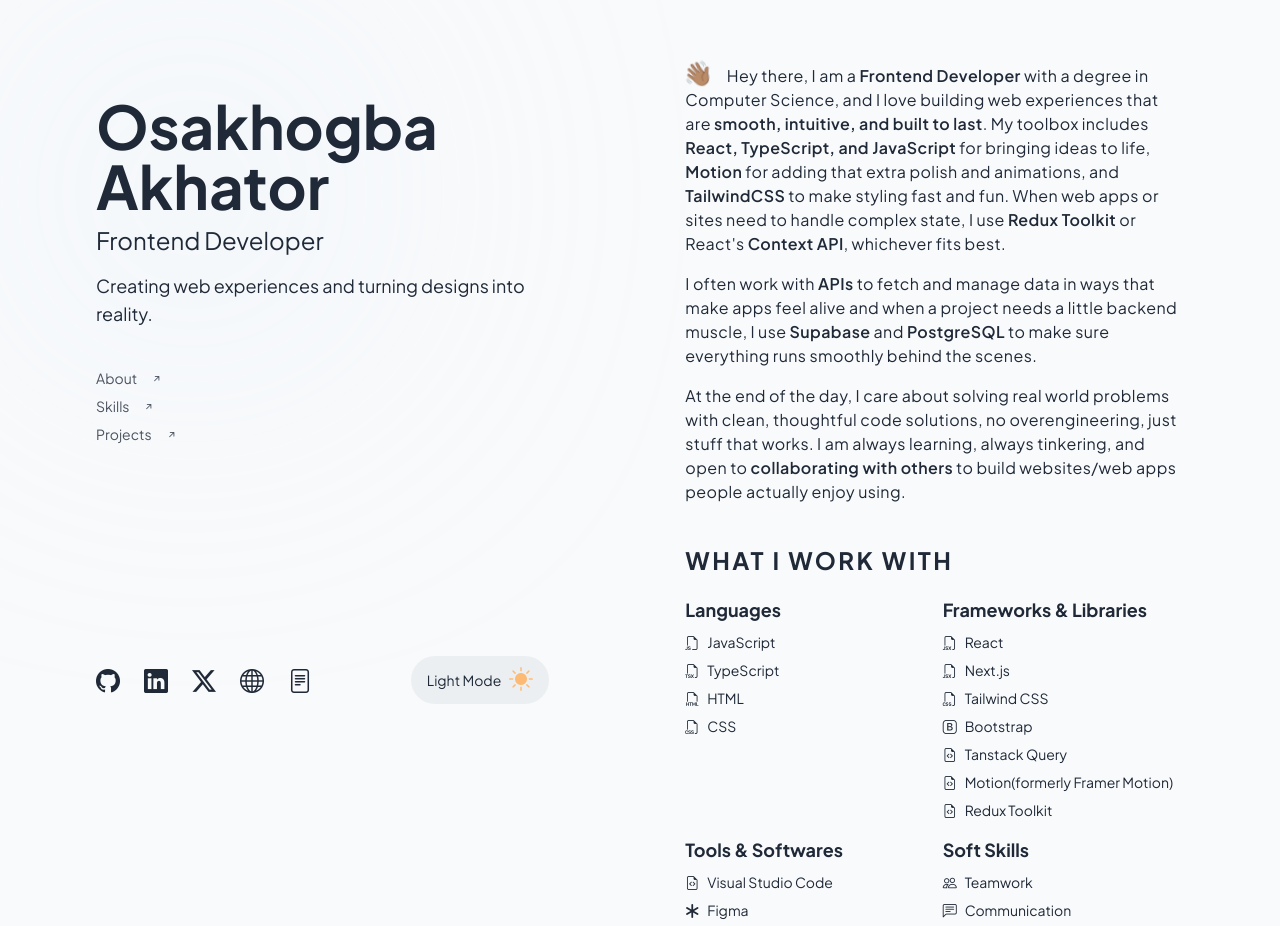
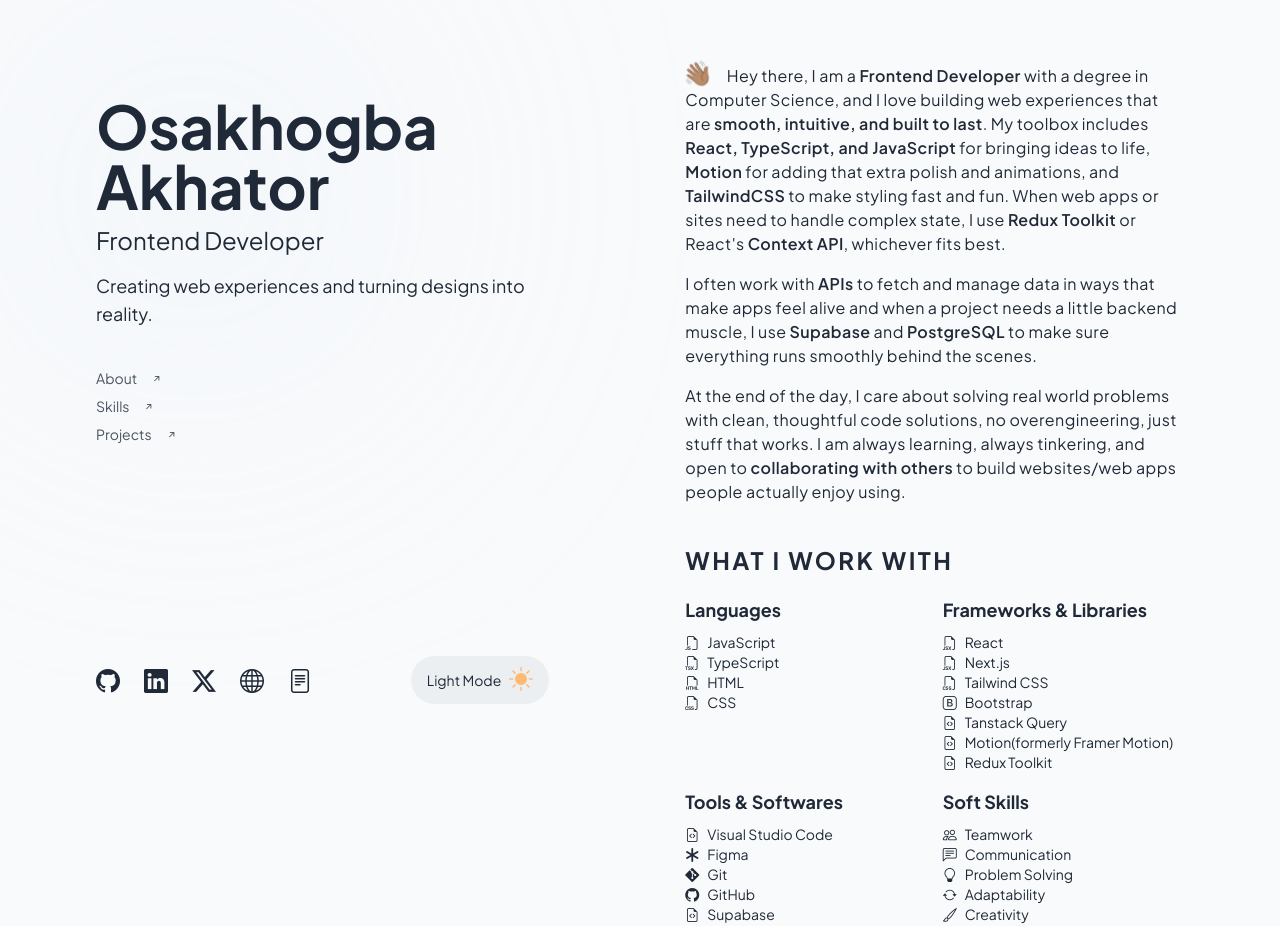
Before and after one commit to AkhatorEnosa/my_portfolio, a React (Vite) app: page / in a window 1280 px wide. Shown: the top 926 px of the page. Built offline with nearby package versions, Linux system fonts and the light colour scheme.

Commit message:
Skills to list

```diff
--- a/src/sections/Right.tsx
+++ b/src/sections/Right.tsx
@@ -70,9 +70,11 @@
                         transition={{ duration: 0.5, delay: 3 }}
                     className="flex flex-col gap-2">
                         <h2 className="leading-5 md:text-lg font-bold">Languages</h2>
+                        <ul>
                             {LANGUAGES.map((x, index) => (
-                            <Skills key={index} url={x.url} name={x.name} icon={x.icon} index={index}/>
+                                <li><Skills key={index} url={x.url} name={x.name} icon={x.icon} index={index}/></li>
                             ))}
+                        </ul>
                     </motion.div>
                     <motion.div
                         initial={{ opacity: 0, y: -50 }}
@@ -81,9 +83,11 @@
                         className="flex flex-col gap-2"
                     >
                         <h2 className="leading-5 md:text-lg font-bold">Frameworks & Libraries</h2>
+                        <ul>
                             {FRAMEWORKS.map((x, index) => (
-                            <Skills key={index} url={x.url} name={x.name} icon={x.icon} index={index} desc={x.description}/>
+                                <li><Skills key={index} url={x.url} name={x.name} icon={x.icon} index={index} desc={x.description}/></li>
                             ))}
+                        </ul>
                     </motion.div>
                     <motion.div
                         initial={{ opacity: 0, y: -50 }}
@@ -92,9 +96,11 @@
                         className="flex flex-col gap-2"
                     >
                         <h2 className="leading-5 md:text-lg font-bold">Tools & Softwares</h2>
+                        <ul>
                             {TOOL_LIST.map((x, index) =>(
-                            <Skills key={index} url={x.url} name={x.name} icon={x.icon} index={index} desc={x.description}/>
+                                <li><Skills key={index} url={x.url} name={x.name} icon={x.icon} index={index} desc={x.description}/></li>
                             ))}
+                        </ul>
                     </motion.div>
                     <motion.div
                         initial={{ opacity: 0, y: -50 }}
@@ -103,9 +109,11 @@
                         className="flex flex-col gap-2"
                     >
                         <h2 className="leading-5 md:text-lg font-bold">Soft Skills</h2>
+                        <ul>
                             {SOFT_SKILLS.map((x, index) => (
-                            <Skills key={index} url={x.url} name={x.name} icon={x.icon} index={index} desc={x.description}/>
+                                <li><Skills key={index} url={x.url} name={x.name} icon={x.icon} index={index} desc={x.description}/></li>
                             ))}
+                        </ul>
                     </motion.div>
                 </div>
             </div>
```
Lines whose indentation alone changed are shown as unchanged.
